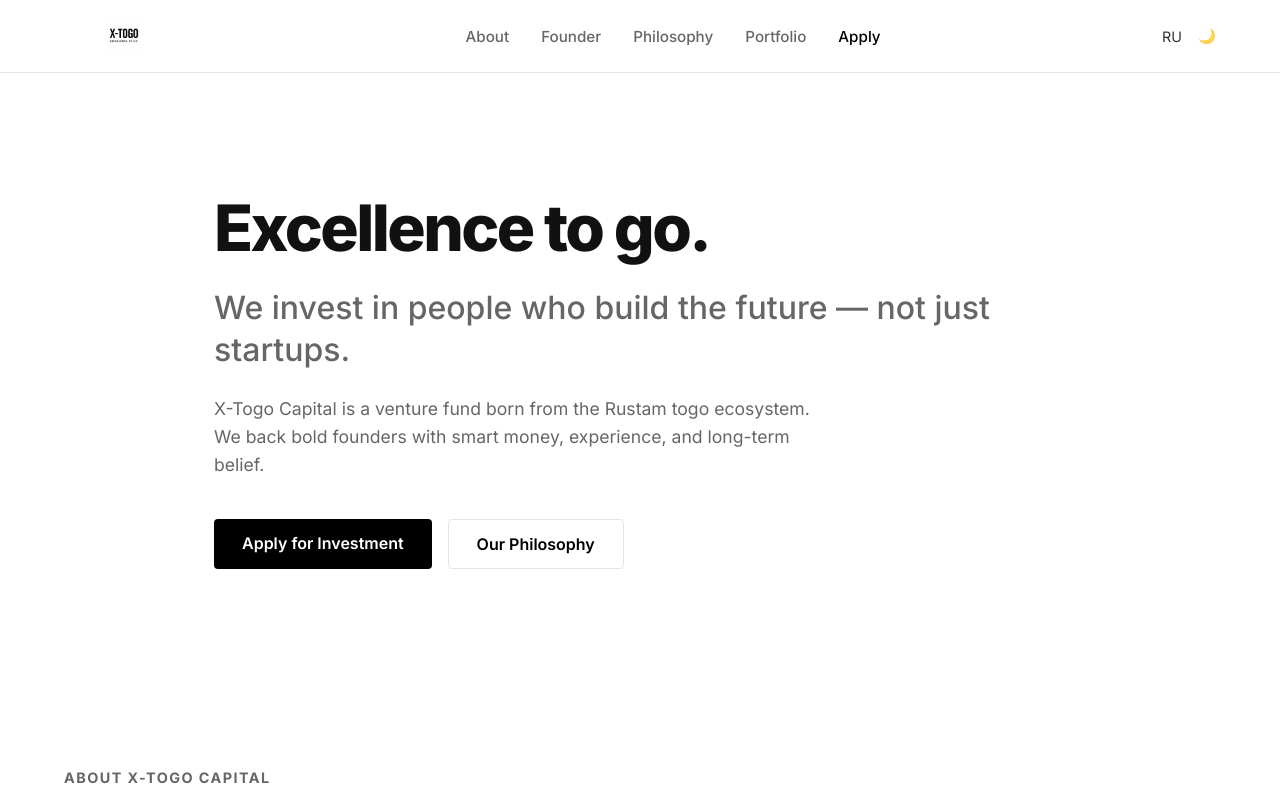
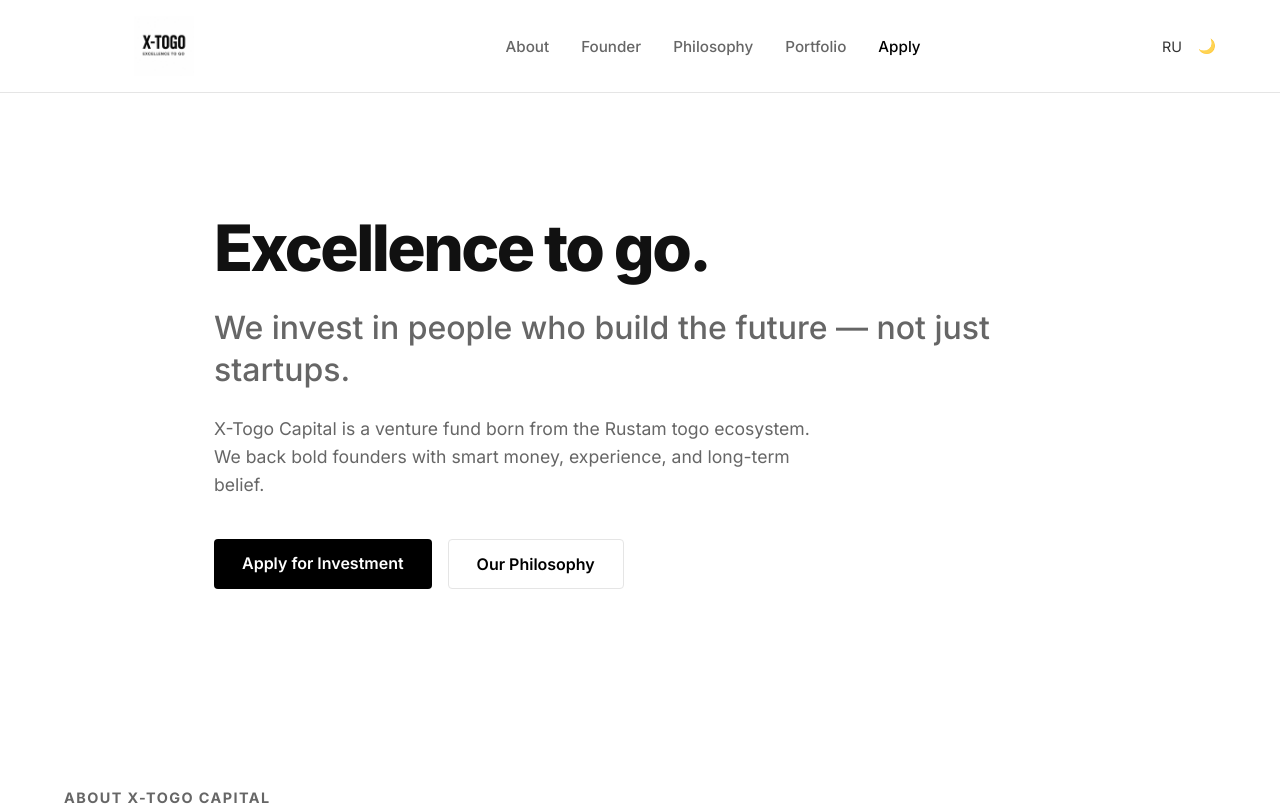
Before and after one commit to fayzrussell/x-togo-capital, a Next.js app: page / in a window 1280 px wide. Shown: the top 806 px of the page. Built offline with nearby package versions, Linux system fonts and the light colour scheme.

Commit message:
Increase logo size

```diff
--- a/components/Header.js
+++ b/components/Header.js
@@ -20,8 +20,8 @@ export default function Header() {
                     <Image
                         src={theme === 'dark' ? '/assets/logo-dark.jpg' : '/assets/logo-light.jpg'}
                         alt="X-Togo Capital"
-                        width={120}
-                        height={40}
+                        width={200}
+                        height={60}
                         style={{ objectFit: 'contain' }}
                         priority
                     />
```
